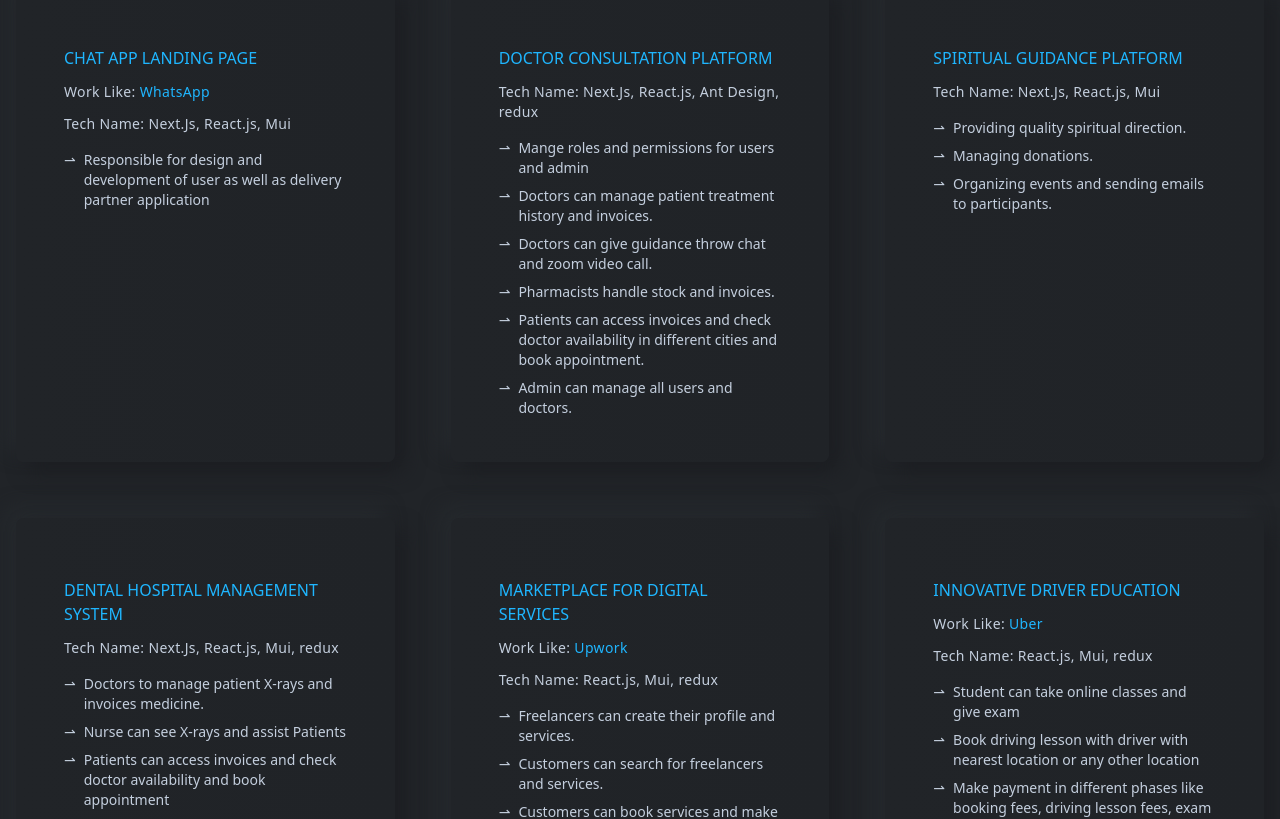
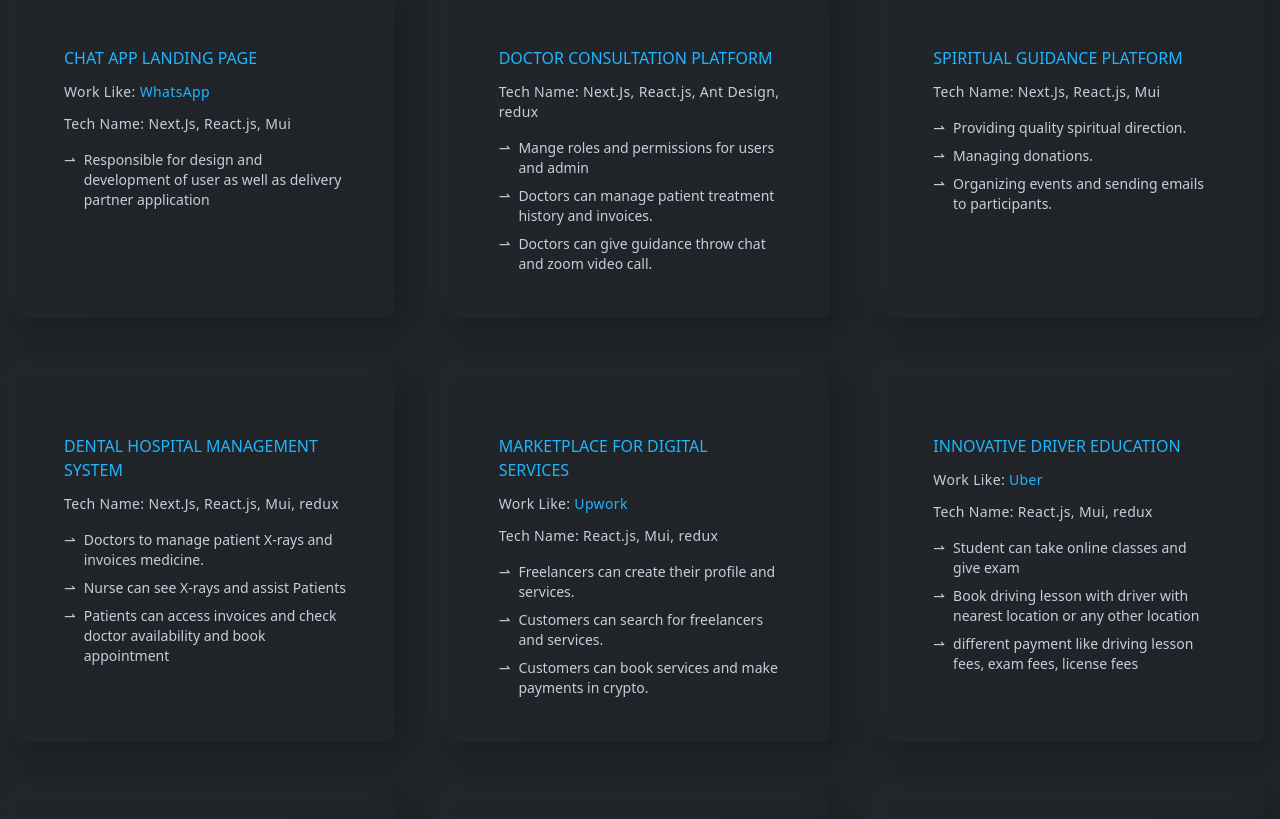
Before and after one commit to Nirajmakwana/portfolio, a React (Create React App) app: page / in a window 1280 px wide. Shown: the part 2920-3739 px from the top of the page. Built offline with nearby package versions, Linux system fonts and the light colour scheme.

Commit message:
data changed

```diff
--- a/src/components/projects/ProjectsCard.js
+++ b/src/components/projects/ProjectsCard.js
@@ -63,7 +63,7 @@ const ProjectsCard = ({
           </p>
           <ul className="duration-300 text-ellipsis overflow-hidden">
             {Array.isArray(des) &&
-              des.map((item, index) => {
+              des.slice(0,3).map((item, index) => {
                 return (
                   <div className="flex items-baseline" key={item + index}>
                     <li className="flex items-start gap-2">
--- a/src/data/data.js
+++ b/src/data/data.js
@@ -111,7 +111,7 @@ export const ProjectsData = [
     des: [
       "Student can take online classes and give exam",
       "Book driving lesson with driver with nearest location or any other location",
-      "Make payment in different phases like booking fees, driving lesson fees, exam fees, license fees",
+      "different payment like driving lesson fees, exam fees, license fees",
     ],
   },
   {
```
